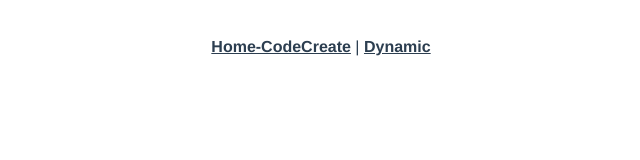
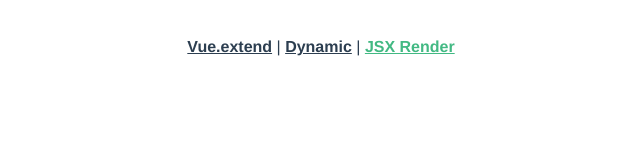
Before and after one commit to larntin/vuedynamiccomp, a Vue app: page /jsx in a window 1280 px wide. Shown: the top 160 px of the page, without its empty margins (319-959 px from the left). Built offline with nearby package versions, Linux system fonts and the light colour scheme.

Commit message:
添加jsx的页面框架

```diff
--- a/src/App.vue
+++ b/src/App.vue
@@ -1,8 +1,9 @@
 <template>
   <div id="app">
     <div id="nav">
-      <router-link to="/">Home-CodeCreate</router-link> |
-      <router-link to="/dynamic">Dynamic</router-link>
+      <router-link to="/">Vue.extend</router-link> |
+      <router-link to="/dynamic">Dynamic</router-link> |
+      <router-link to="/jsx">JSX Render</router-link>
     </div>
     <router-view/>
   </div>
--- a/src/router.js
+++ b/src/router.js
@@ -20,6 +20,14 @@
       // this generates a separate chunk (about.[hash].js) for this route
       // which is lazy-loaded when the route is visited.
       component: () => import(/* webpackChunkName: "about" */ './views/Dynamic.vue')
+    },
+    {
+      path: '/jsx',
+      name: 'jsx',
+      // route level code-splitting
+      // this generates a separate chunk (about.[hash].js) for this route
+      // which is lazy-loaded when the route is visited.
+      component: () => import(/* webpackChunkName: "about" */ './views/Jsx.vue')
     }
   ]
 })
--- /dev/null
+++ b/src/views/Jsx.vue
@@ -0,0 +1,17 @@
+<template>
+  <div class="jsx">
+  </div>
+</template>
+
+<script>
+
+export default {
+  name: "jsxView",
+  components: {
+  },
+  data() {
+    return {
+    };
+  }
+};
+</script>
```
